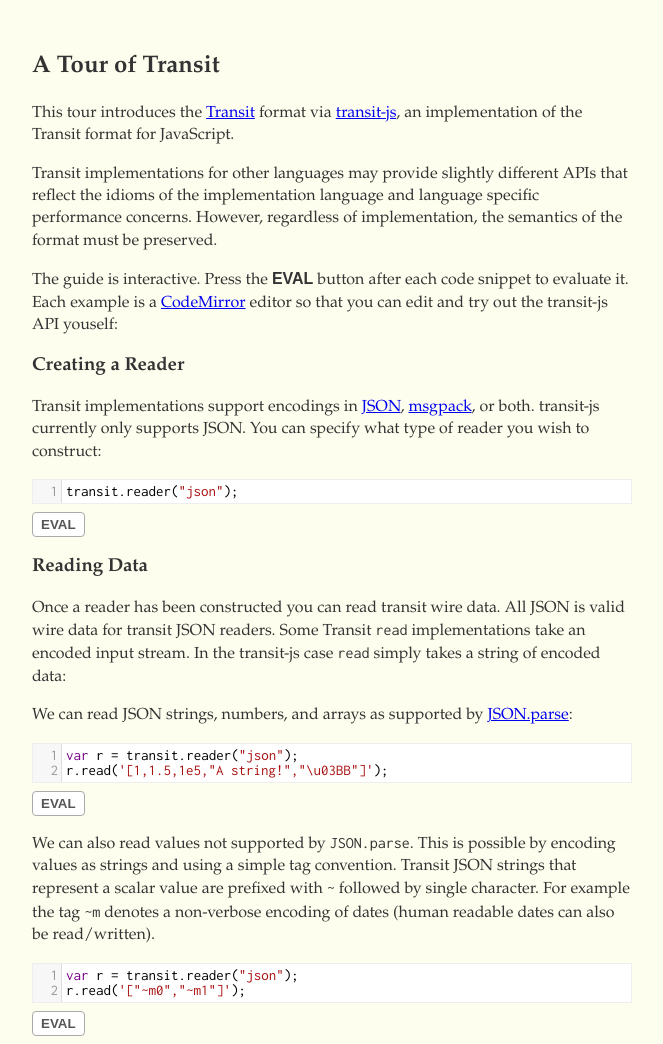
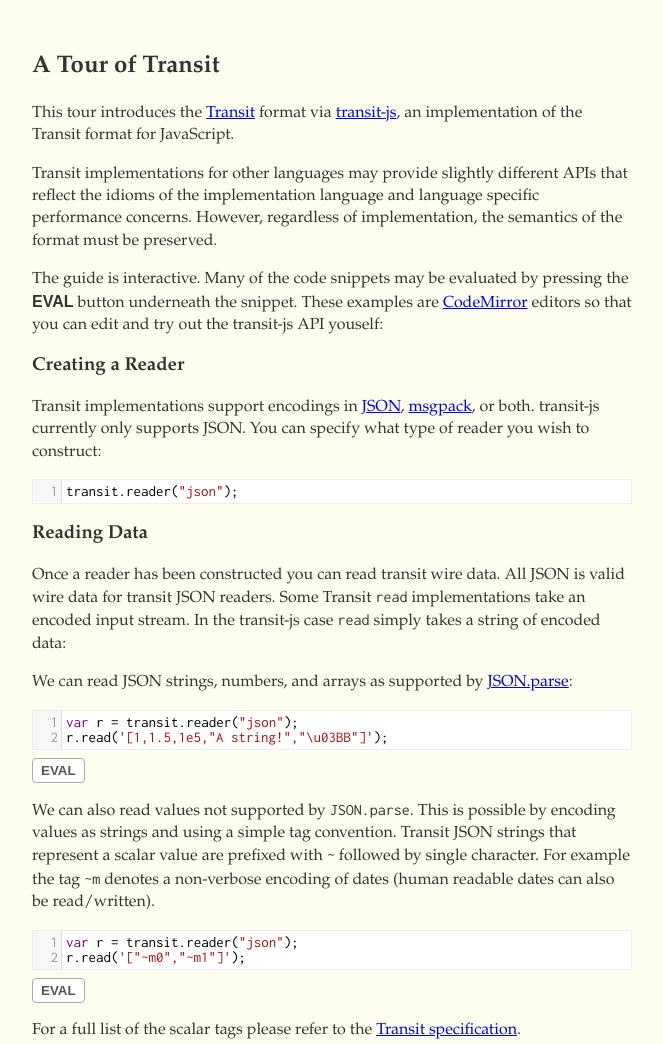
Before and after one commit to cognitect/transit-tour, a website: page index.html in a window 1280 px wide. Shown: the top 1044 px of the page, without its empty margins (308-971 px from the left). Drawn offline with Linux system fonts and the light colour scheme.

Commit message:
remove eval button for reader/writer construction, modify language accordingly

```diff
--- a/index.html
+++ b/index.html
@@ -29,12 +29,12 @@
                     the semantics of the format must be preserved.
                 </p>
                 <p>
-                    The guide is interactive. Press
-                    the <font class="eval">Eval</font> button after
-                    each code snippet to evaluate it. Each example is
-                    a
+                    The guide is interactive. Many of the code snippets
+                    may be evaluated by pressing
+                    the <font class="eval">Eval</font> button underneath
+                    the snippet. These examples are
                     <a target="_blank" href="http://codemirror.net">CodeMirror</a>
-                    editor so that you can edit and try out the
+                    editors so that you can edit and try out the
                     transit-js API youself:
                 </p>
                 <h3>Creating a Reader</h3>
@@ -47,7 +47,6 @@
                     to construct:
                 </p>
                 <textarea id="create">transit.reader("json");</textarea>
-                <button onclick="evaluate('create')">Eval</button>
                 <h3>Reading Data</h3>
                 <p>
                     Once a reader has been constructed you can read
@@ -184,7 +183,6 @@
                     a reader:
                 </p>
                 <textarea id="writer">transit.writer("json");</textarea>
-                <button onclick="evaluate('writer')">Eval</button>
                 <h3>Writing Data</h3>
                 <p>
                     We can serialize simple JavaScript values
```
